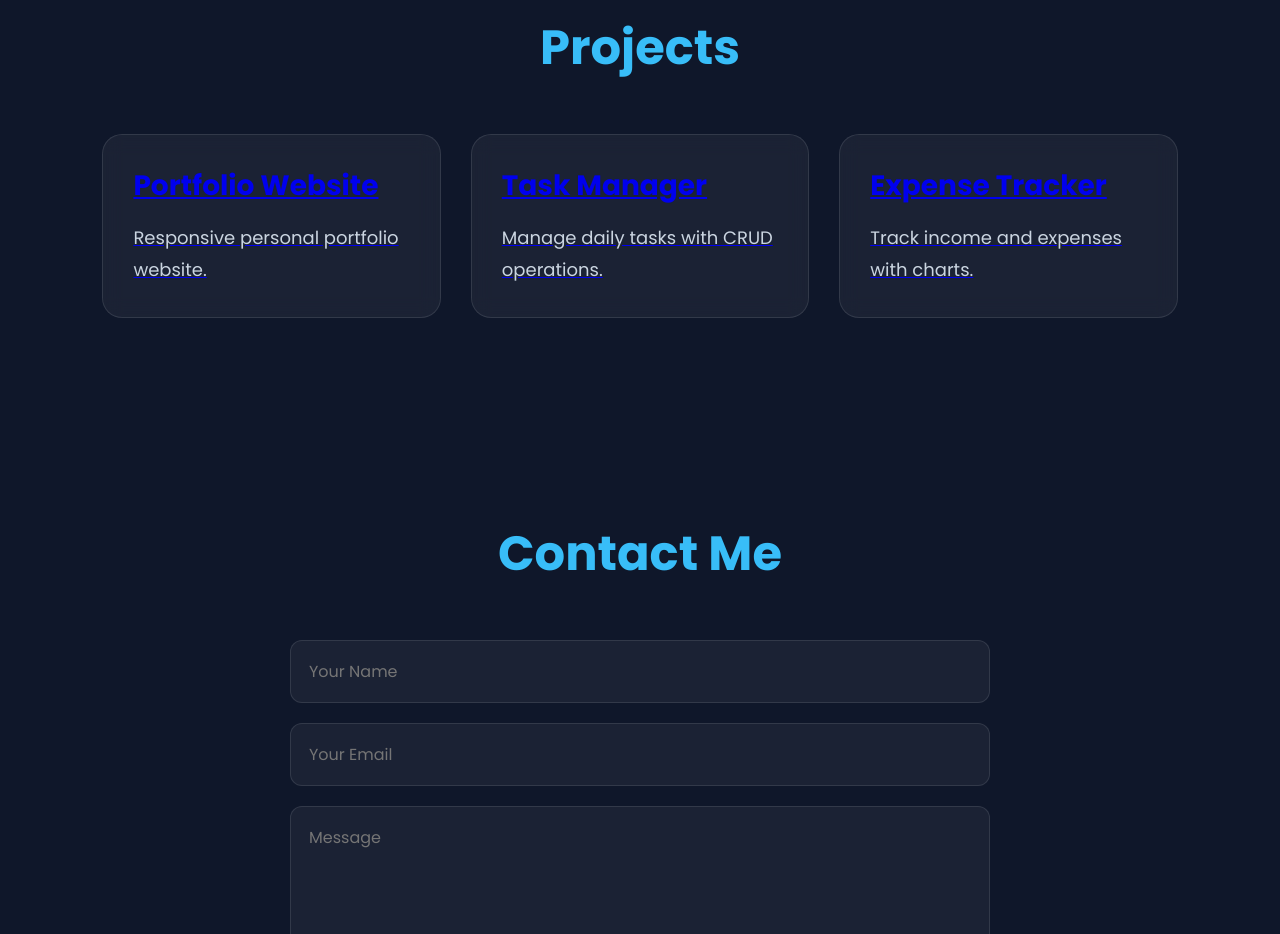
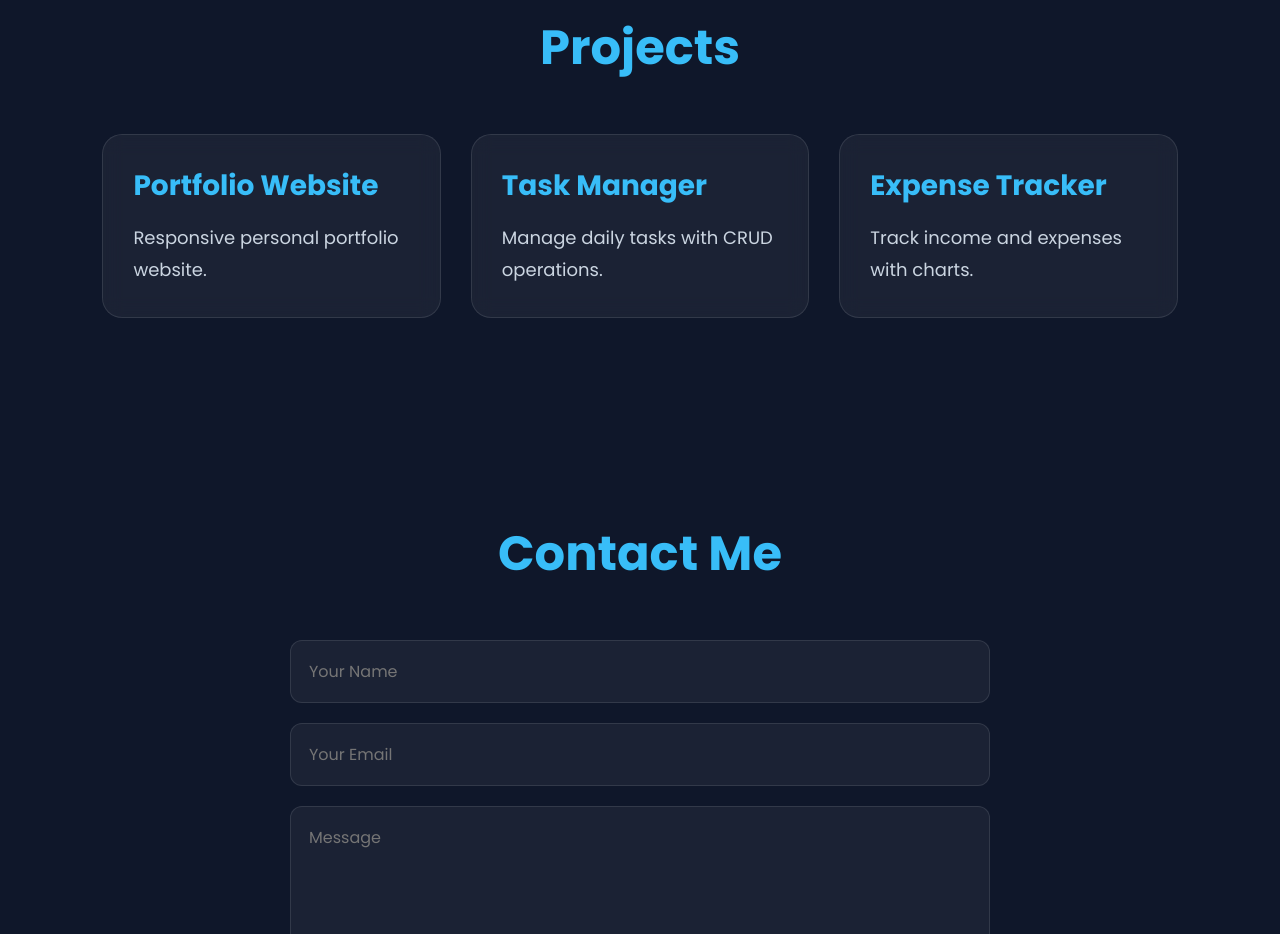
Before and after one commit to amar-soni/portfoilio, a website: page public/index.html in a window 1280 px wide. Shown: the part 1660-2594 px from the top of the page. Drawn offline with Linux system fonts and the light colour scheme.

Commit message:
Enhance project card styles with link color and scale effect

```diff
--- a/public/style.css
+++ b/public/style.css
@@ -165,11 +165,18 @@ nav ul li a:hover {
   padding: 30px;
   transition: 0.3s;
   backdrop-filter: blur(10px);
+  color: #38bdf8;
+}
+
+a {
+    text-decoration: none;
+    color:inherit;
 }
 
 .project-card:hover {
-  transform: translateY(-8px);
+  transform: translateY(-8px) scale(1.02);
   box-shadow: 0 15px 35px rgba(37,99,235,0.3);
+
 }
 
 .project-card h3 {
```
